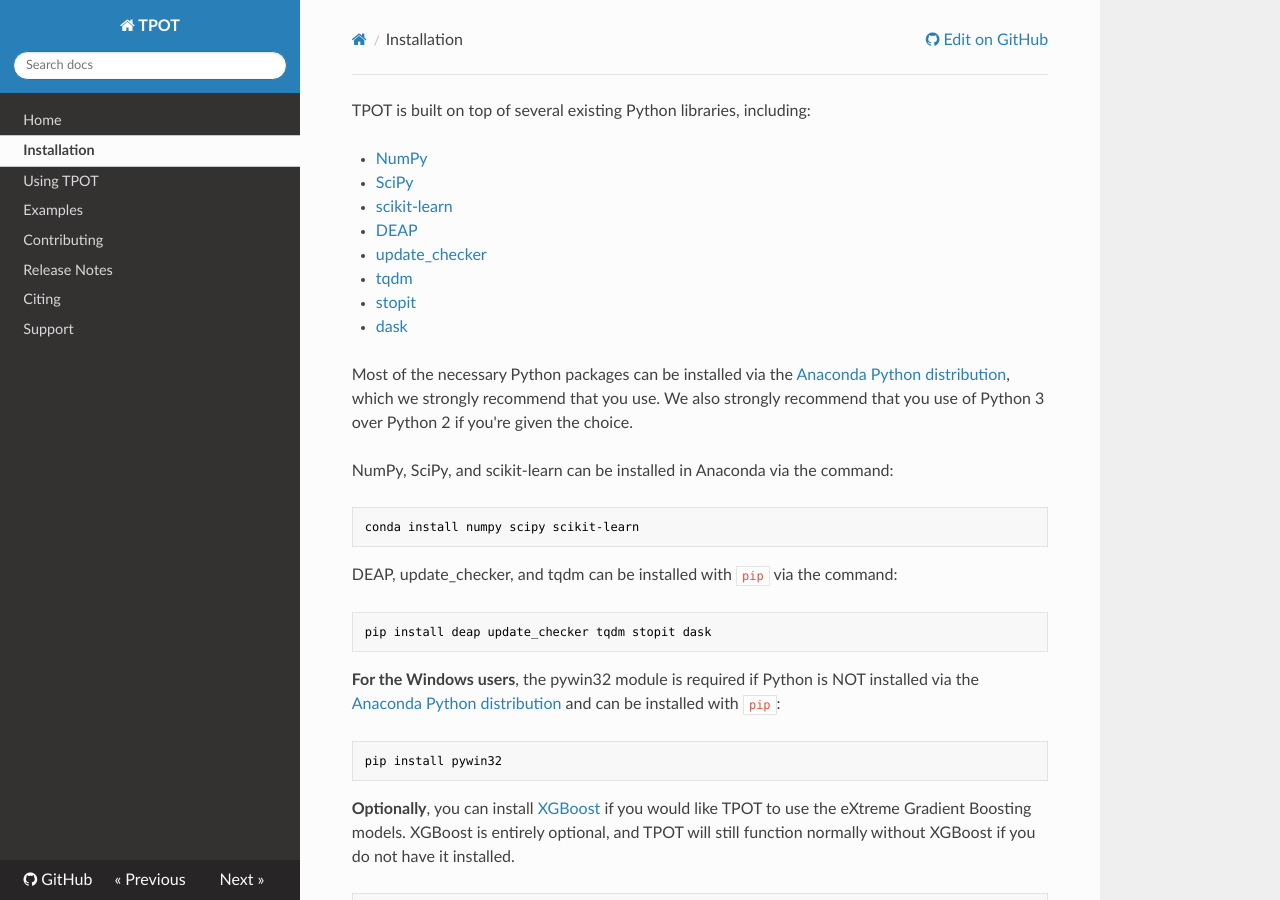
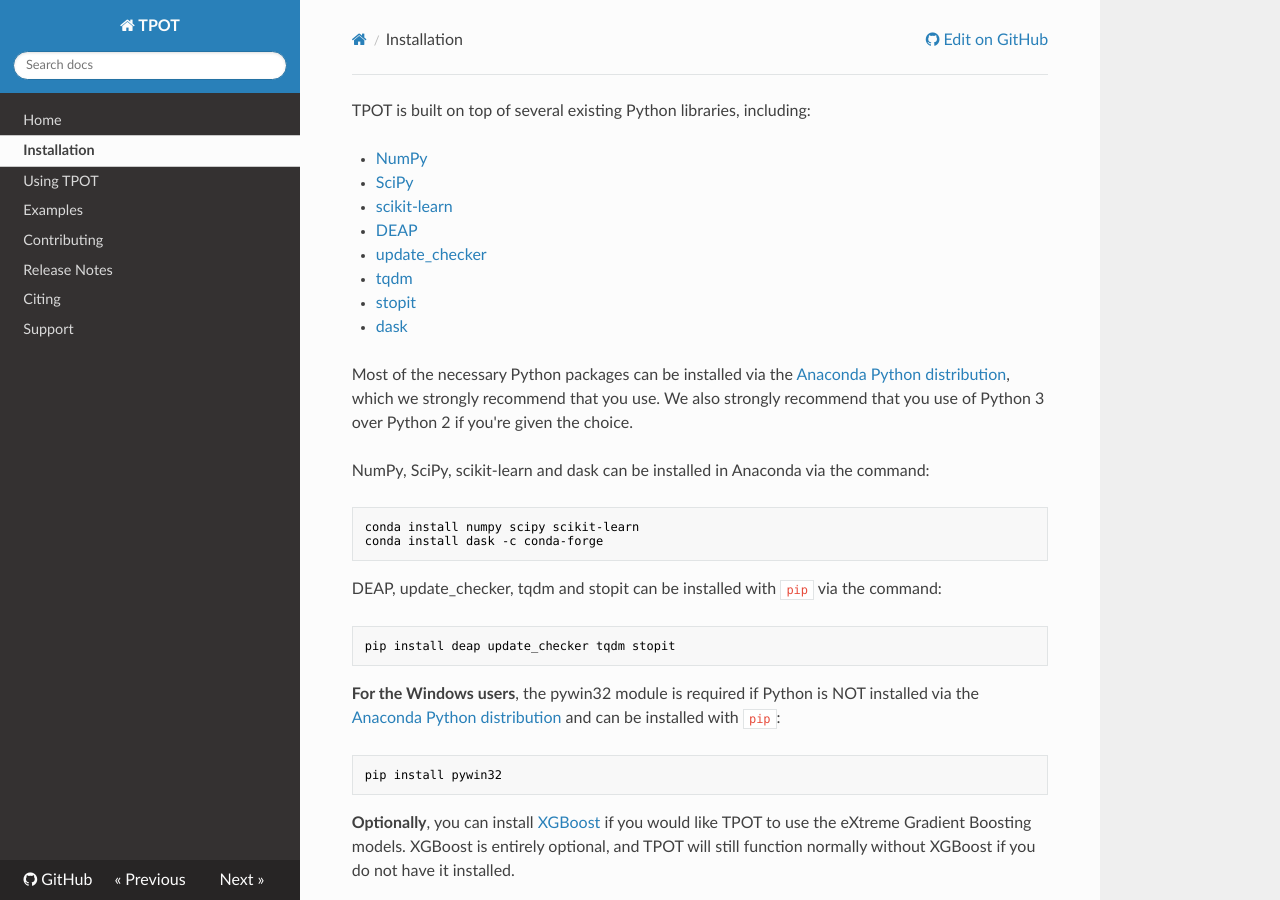
Before and after one commit to EpistasisLab/tpot, an MkDocs documentation site: the page built from docs_sources/installing.md, in a window 1280 px wide and 900 px high. Built offline with MkDocs 1.6.1, drawn with Linux system fonts in a browser that asks for light colours; nearby versions of some CDN libraries; old or Windows-style settings are respelled for this version of MkDocs.

Commit message:
instal in test

````diff
--- a/docs_sources/installing.md
+++ b/docs_sources/installing.md
@@ -19,16 +19,17 @@
 
 Most of the necessary Python packages can be installed via the [Anaconda Python distribution](https://www.continuum.io/downloads), which we strongly recommend that you use. We also strongly recommend that you use of Python 3 over Python 2 if you're given the choice.
 
-NumPy, SciPy, and scikit-learn can be installed in Anaconda via the command:
+NumPy, SciPy, scikit-learn and dask can be installed in Anaconda via the command:
 
 ```Shell
 conda install numpy scipy scikit-learn
+conda install dask -c conda-forge
 ```
 
-DEAP, update_checker, and tqdm can be installed with `pip` via the command:
+DEAP, update_checker, tqdm and stopit can be installed with `pip` via the command:
 
 ```Shell
-pip install deap update_checker tqdm stopit dask
+pip install deap update_checker tqdm stopit
 ```
 
 **For the Windows users**, the pywin32 module is required if Python is NOT installed via the [Anaconda Python distribution](https://www.continuum.io/downloads) and can be installed with `pip`:
````
Also changed, not shown: 2 other files.
